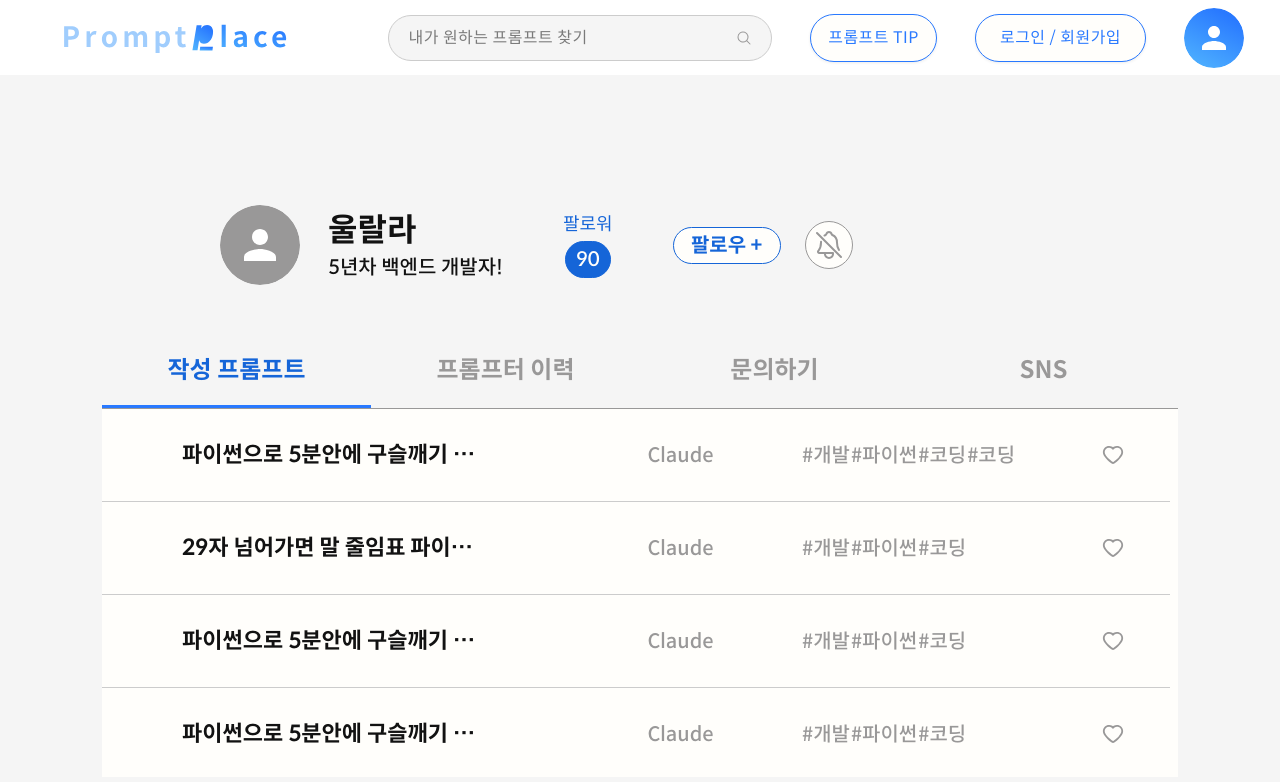
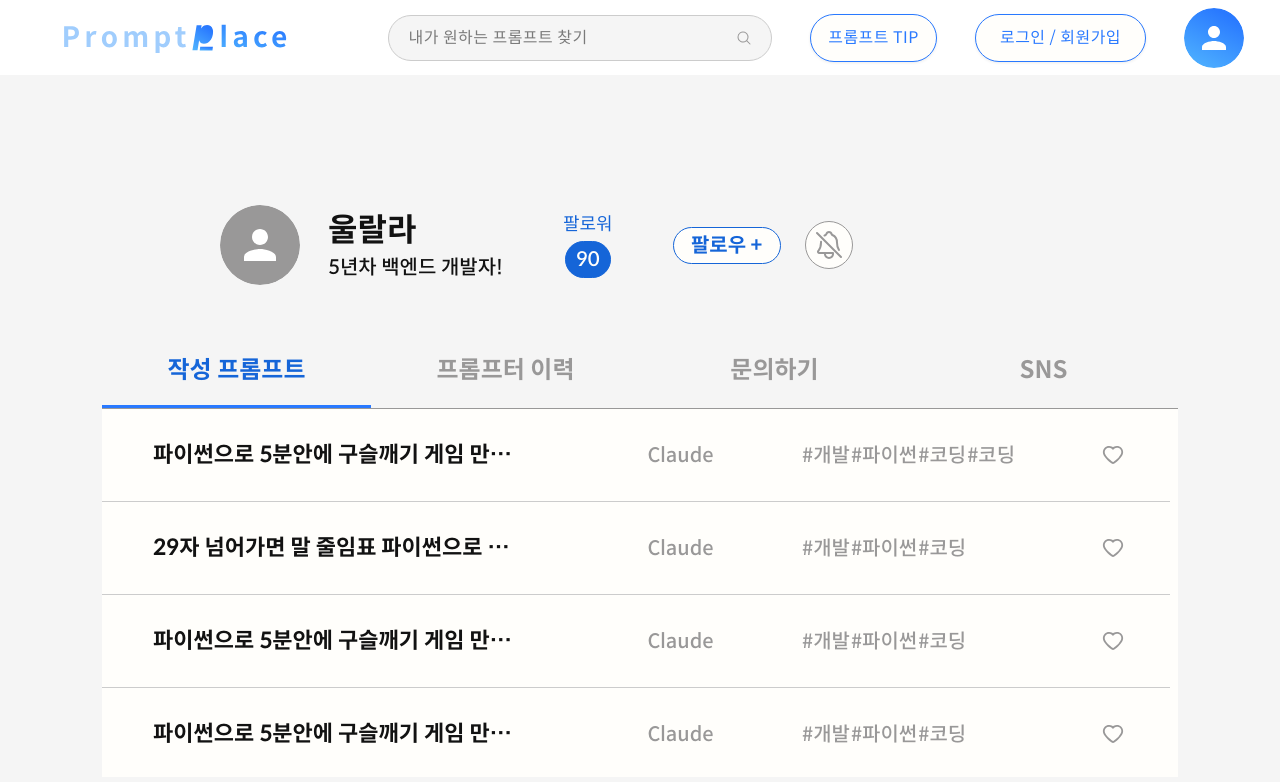
Before and after one commit to PromptPlace/PromtPlace-FE, a React (Vite) app: page /profile/1 in a window 1280 px wide. Shown: the top 782 px of the page. Built offline with nearby package versions, Linux system fonts and the light colour scheme.

Commit message:
💄 Design: max-w 길이 수정 (#31)

```diff
--- a/src/pages/ProfilePage/components/PromptCard.tsx
+++ b/src/pages/ProfilePage/components/PromptCard.tsx
@@ -27,7 +27,7 @@ const PromptCard = ({ id, title, model, tags, isMyProfile, handleDeletePrompts }
     <div className="bg-white border-b border-b-white-stroke py-[10px] flex justify-between items-center cursor-pointer">
       <div
         onClick={() => handleNavigate(id)}
-        className="text-text-on-white text-[22px] font-bold leading-[28px] py-[20px] px-[80px] truncate max-w-[635px] w-full truncate">
+        className="text-text-on-white text-[22px] font-bold leading-[28px] py-[20px] px-[51px] truncate max-w-[606px] w-full truncate">
         {title}
       </div>
       <div className="text-text-on-background text-[20px] font-medium leading-[25px] py-[20px] px-[10px] max-w-[223px] w-full text-center">
```
